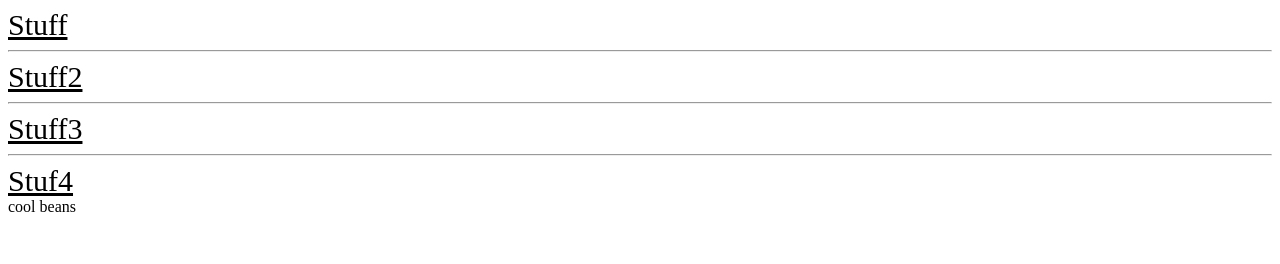
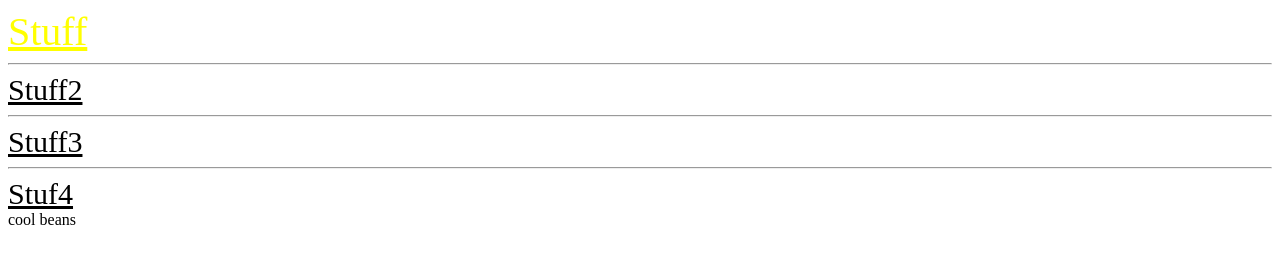
Before and after one commit to dongh6179/psuedo, a plain HTML site: page index.html in a window 1280 px wide. Drawn offline with Linux system fonts and the light colour scheme.

Commit message:
Update style.css

```diff
--- a/style.css
+++ b/style.css
@@ -2,6 +2,11 @@ a:hover{
     font-size: 30px;
     color: blue;
     animation: fadeIn 5s;
+}
+
+a:first-of-type{
+    font-size: 40px;
+    color: yellow;
 }
 
 a:active{
```
